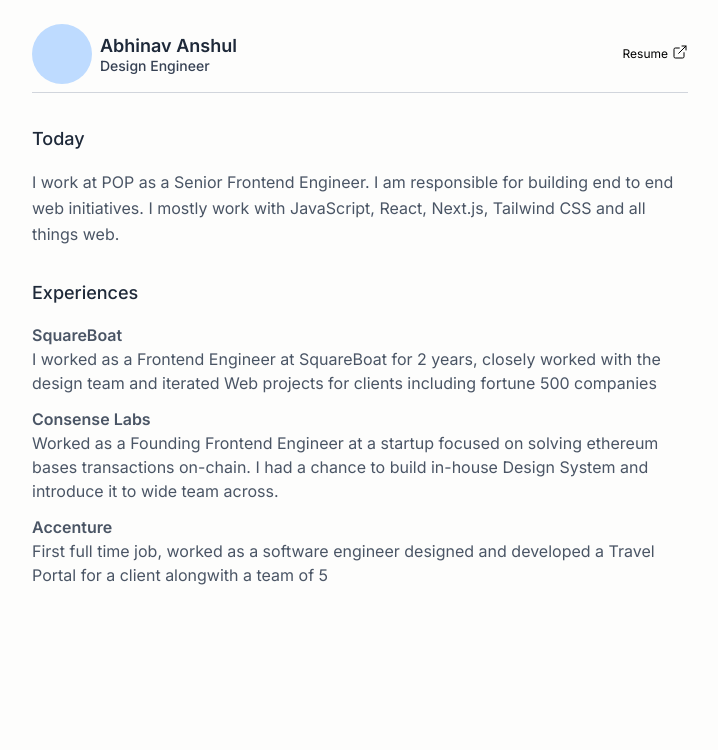
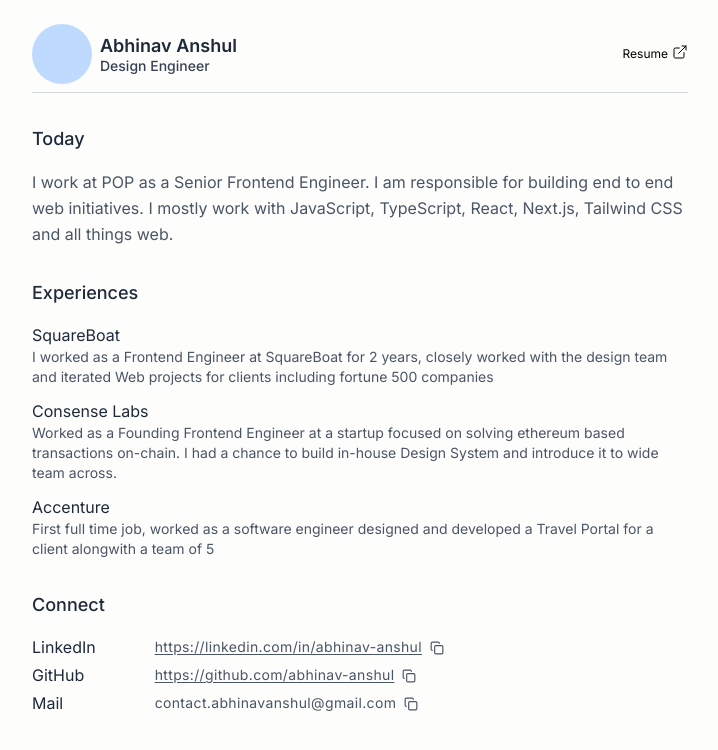
Before and after one commit to abhinav-anshul/anshul.im, a Next.js app: page / in a window 1280 px wide. Shown: the top 750 px of the page, without its empty margins (280-998 px from the left). Built offline with nearby package versions, Linux system fonts and the light colour scheme.

Commit message:
feat: adds connect section

```diff
--- a/src/app/page.tsx
+++ b/src/app/page.tsx
@@ -1,6 +1,7 @@
 import Header from "@/components/header";
 import Experiences from "@/components/experiences";
 import Today from "@/components/today";
+import Reach from "@/components/reach";
 
 export default function Home() {
   return (
@@ -9,6 +10,7 @@ export default function Home() {
         <Header />
         <Today />
         <Experiences />
+        <Reach />
       </section>
     </>
   )
--- a/src/components/experiences.tsx
+++ b/src/components/experiences.tsx
@@ -2,20 +2,20 @@ import Heading from "./ui/Heading";
 
 function Experiences() {
     return (
-        <section className="text-gray-600 space-y-4">
+        <section className="space-y-4">
             <Heading text="Experiences" />
             <div className="space-y-3">
                 <div>
-                    <div className="font-semibold">SquareBoat</div>
-                    <div>I worked as a Frontend Engineer at SquareBoat for 2 years, closely worked with the design team and iterated Web projects for clients including fortune 500 companies</div>
+                    <div className=" text-gray-800">SquareBoat</div>
+                    <div className="text-sm text-gray-600">I worked as a Frontend Engineer at SquareBoat for 2 years, closely worked with the design team and iterated Web projects for clients including fortune 500 companies</div>
                 </div>
                 <div>
-                    <div className="font-semibold">Consense Labs</div>
-                    <div>Worked as a Founding Frontend Engineer at a startup focused on solving ethereum bases transactions on-chain. I had a chance to build in-house Design System and introduce it to wide team across.</div>
+                    <div className="text-gray-800">Consense Labs</div>
+                    <div className="text-sm text-gray-600 ">Worked as a Founding Frontend Engineer at a startup focused on solving ethereum based transactions on-chain. I had a chance to build in-house Design System and introduce it to wide team across.</div>
                 </div>
                 <div>
-                    <div className="font-semibold">Accenture</div>
-                    <div>First full time job, worked as a software engineer designed and developed a Travel Portal for a client alongwith a team of 5</div>
+                    <div className=" text-gray-800">Accenture</div>
+                    <div className="text-sm text-gray-600">First full time job, worked as a software engineer designed and developed a Travel Portal for a client alongwith a team of 5</div>
                 </div>
 
             </div>
--- /dev/null
+++ b/src/components/reach.tsx
@@ -0,0 +1,78 @@
+'use client';
+
+import Heading from "./ui/Heading";
+import { Copy } from 'lucide-react';
+import { useState } from 'react';
+
+function Reach() {
+    const [copiedItem, setCopiedItem] = useState<string | null>(null);
+
+    const copyToClipboard = async (text: string, itemName: string) => {
+        try {
+            await navigator.clipboard.writeText(text);
+            setCopiedItem(itemName);
+            setTimeout(() => setCopiedItem(null), 2000);
+        } catch (err) {
+            console.error('Failed to copy text: ', err);
+        }
+    };
+    return (
+        <section className="space-y-4">
+            <Heading text="Connect" />
+            <div>
+                <div className="space-y-3 md:space-y-1">
+                    <div className="grid grid-cols-1 md:grid-cols-[1fr_5fr] gap-0 md:gap-4 md:items-center">
+                        <div className="text-gray-800">LinkedIn</div>
+                        <div className="flex items-center gap-2">
+                            <a href="https://linkedin.com/in/abhinav-anshul" target="_blank" className="text-sm text-gray-600 underline tracking-wide underline-offset-2">
+                                https://linkedin.com/in/abhinav-anshul
+                            </a>
+                            <Copy
+                                className="text-gray-600 translate-y-[1px] cursor-pointer hover:text-gray-800 transition-colors"
+                                size={14}
+                                onClick={() => copyToClipboard("https://linkedin.com/in/abhinav-anshul", "linkedin")}
+                            />
+                            {copiedItem === "linkedin" && (
+                                <span className="text-xs text-gray-600 ml-1">Copied!</span>
+                            )}
+                        </div>
+                    </div>
+                    <div className="grid grid-cols-1 md:grid-cols-[1fr_5fr] gap-0 md:gap-4 md:items-center">
+                        <div className="text-gray-800">GitHub</div>
+                        <div className="flex items-center gap-2">
+                            <a href="https://github.com/abhinav-anshul" target="_blank" className="text-sm text-gray-600 underline tracking-wide underline-offset-2">
+                                https://github.com/abhinav-anshul
+                            </a>
+                            <Copy
+                                className="text-gray-600 translate-y-[1px] cursor-pointer hover:text-gray-800 transition-colors"
+                                size={14}
+                                onClick={() => copyToClipboard("https://github.com/abhinav-anshul", "github")}
+                            />
+                            {copiedItem === "github" && (
+                                <span className="text-xs text-gray-600 ml-1">Copied!</span>
+                            )}
+                        </div>
+                    </div>
+                    <div className="grid grid-cols-1 md:grid-cols-[1fr_5fr] gap-0 md:gap-4 md:items-center">
+                        <div className="text-gray-800">Mail</div>
+                        <div className="flex items-center gap-2">
+                            <div className="text-sm text-gray-600 tracking-wide">
+                                contact.abhinavanshul@gmail.com
+                            </div>
+                            <Copy
+                                className="text-gray-600 translate-y-[1px] cursor-pointer hover:text-gray-800 transition-colors"
+                                size={14}
+                                onClick={() => copyToClipboard("contact.abhinavanshul@gmail.com", "email")}
+                            />
+                            {copiedItem === "email" && (
+                                <span className="text-xs text-gray-600 ml-1">Copied!</span>
+                            )}
+                        </div>
+                    </div>
+                </div>
+            </div>
+        </section>
+    )
+}
+
+export default Reach;
--- a/src/components/today.tsx
+++ b/src/components/today.tsx
@@ -5,7 +5,7 @@ function Today() {
         <section className="space-y-4">
             <Heading text="Today" />
             <div className="text-gray-600">
-               <div className="leading-relaxed">I work at POP as a Senior Frontend Engineer. I am responsible for building end to end web initiatives. I mostly work with JavaScript, React, Next.js, Tailwind CSS and all things web.</div>
+               <div className="leading-relaxed">I work at POP as a Senior Frontend Engineer. I am responsible for building end to end web initiatives. I mostly work with JavaScript, TypeScript, React, Next.js, Tailwind CSS and all things web.</div>
             </div>
         </section>
     )
```
